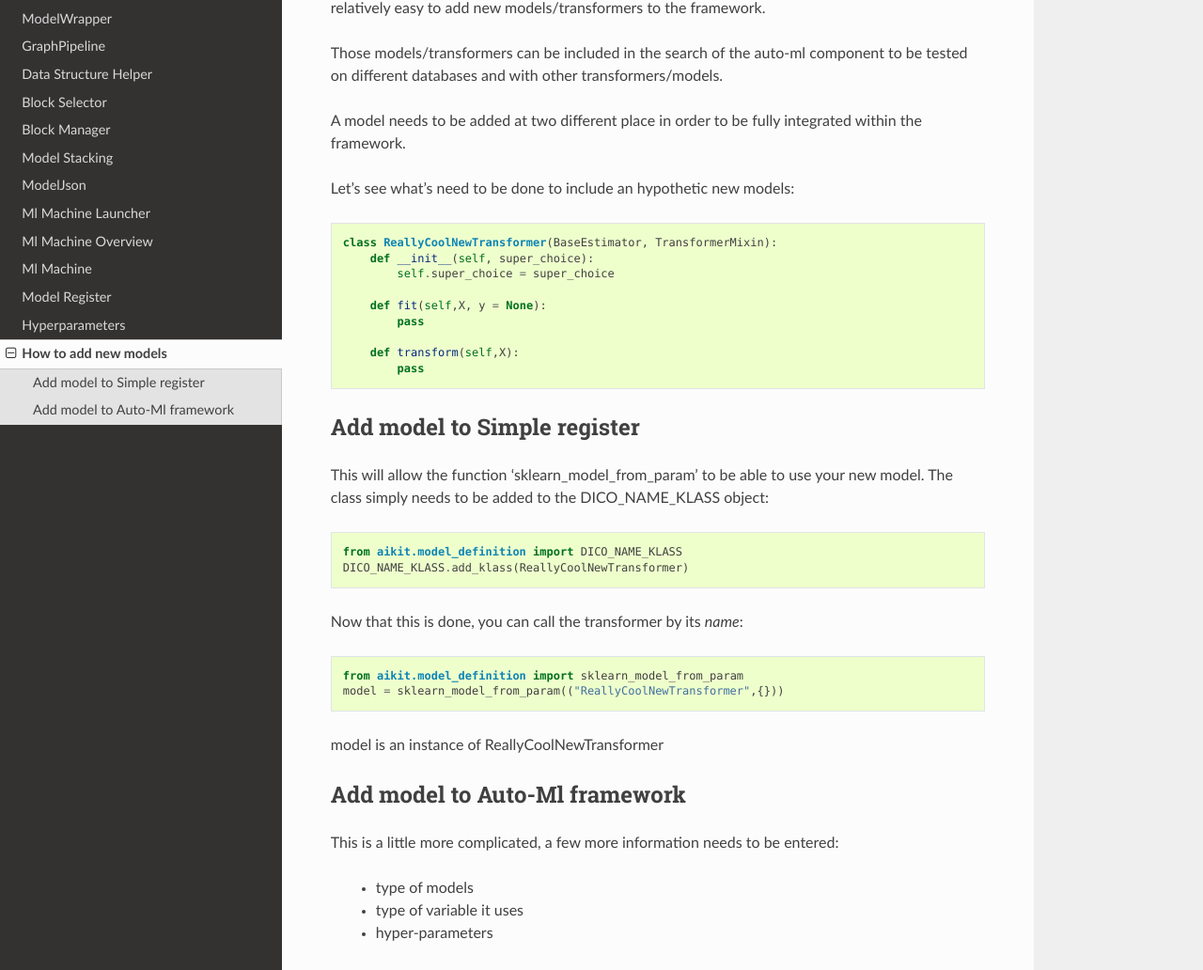
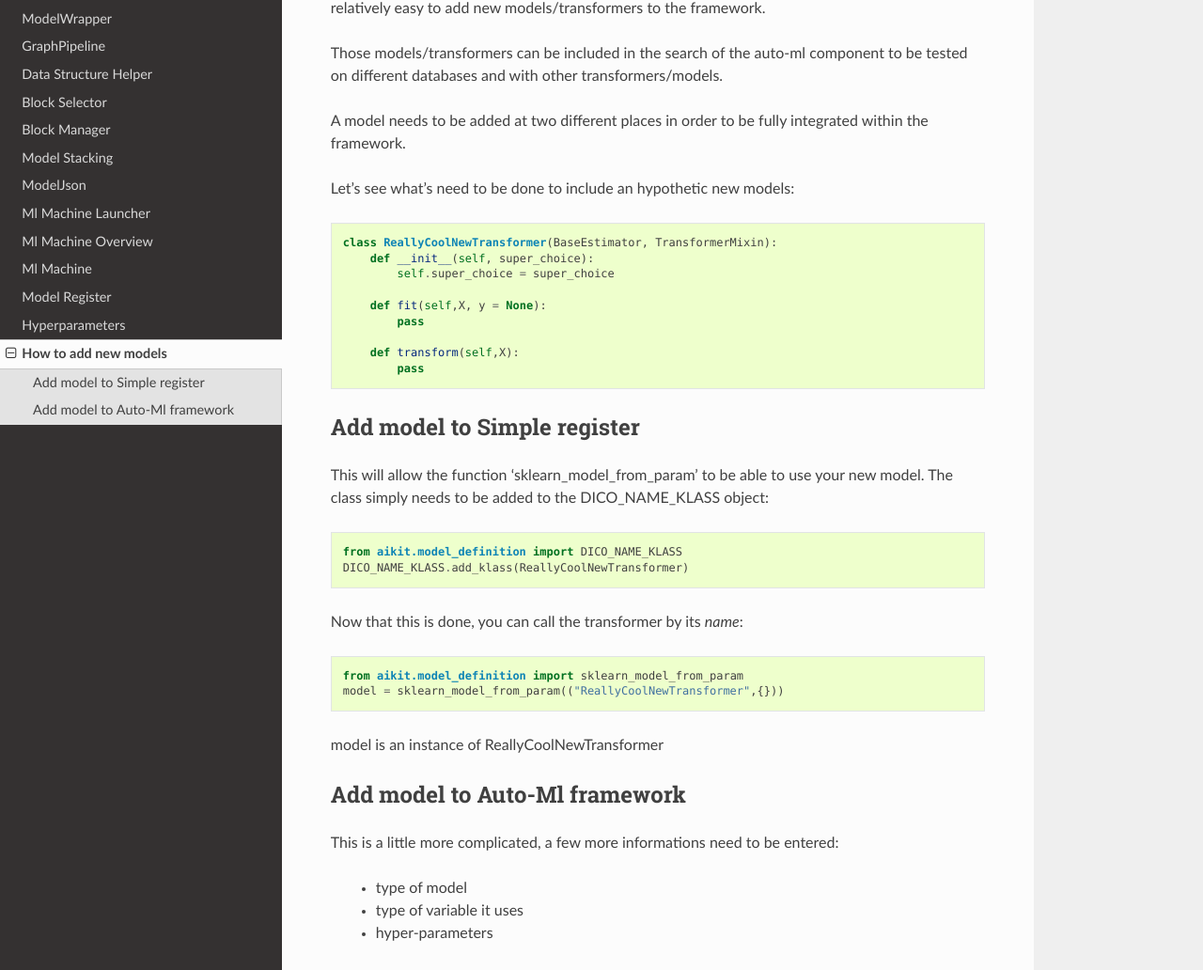
Before and after one commit to societe-generale/aikit, a Sphinx documentation site: the page built from docs/adding_new_models.rst, in a window 1280 px wide and 1400 px high. Shown: the part 187-1219 px from the top of the window at 94% size. Built offline with Sphinx 7.4.7 and the Read the Docs theme 2.0.0, drawn with Linux system fonts in a browser that asks for light colours.

Commit message:
fix doc typos

```diff
--- a/docs/adding_new_models.rst
+++ b/docs/adding_new_models.rst
@@ -8,7 +8,7 @@ It is thus relatively easy to add new models/transformers to the framework.
 
 Those models/transformers can be included in the search of the auto-ml component to be tested on different databases and with other transformers/models.
 
-A model needs to be added at two different place in order to be fully integrated within the framework.
+A model needs to be added at two different places in order to be fully integrated within the framework.
 
 Let's see what's need to be done to include an hypothetic new models::
 
@@ -41,9 +41,9 @@ model is an instance of ReallyCoolNewTransformer
 Add model to Auto-Ml framework
 ------------------------------
 
-This is a little more complicated, a few more information needs to be entered:
+This is a little more complicated, a few more informations need to be entered:
 
- * type of models
+ * type of model
  * type of variable it uses
  * hyper-parameters
 
--- a/docs/ml_machine.rst
+++ b/docs/ml_machine.rst
@@ -26,7 +26,7 @@ see complete list with :class:`aikit.enums.StepCategories`
 The Ml Machine will randomly draw one model per step and merge them into a complex processing pipeline.
 Optional steps are sometimes drawn and sometime not.
 
-(The transformers that are drawn are the one in the ml machine registry : :ref:`ml_machine_registration`)
+(The transformers that are drawn are the one in the ml machine registry : :ref:`model_register`)
 
 First Rounds
 ------------
--- a/docs/overview.rst
+++ /dev/null
@@ -1,5 +0,0 @@
-
-.. _overview:
-
-Overview
-========
```
